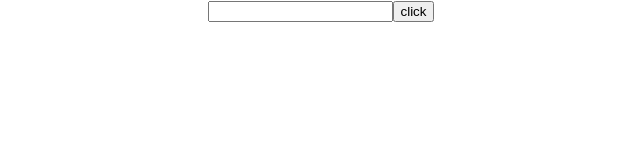
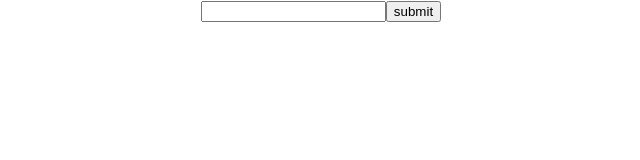
Before and after one commit to aleksbuk/practice-tasks, a React (Create React App) app in the folder Lesha/practice-for-interview/: page / in a window 1280 px wide. Shown: the top 160 px of the page, without its empty margins (319-959 px from the left). Built offline with nearby package versions, Linux system fonts and the light colour scheme.

Commit message:
refactor input task

```diff
--- a/Lesha/practice-for-interview/src/components/Input/Input.tsx
+++ b/Lesha/practice-for-interview/src/components/Input/Input.tsx
@@ -1,24 +1,25 @@
 import React, { useState } from 'react';
 
 export function Input() {
-    const [state, setState] = useState<any | null>(null);
+   const [name, setName] = useState<any | null>(null)
 
-    const handleOnchange = (e:any) => {
-        e.preventDefault()
-        setState(e.target.value)
+    const handleOnclick = (e:any) => {
+       setName(e.target.value)
     }
 
-    const handlerOnSubmit = (e:any) => {
-        console.log(state)
-        setState('')
-        e.preventDefault()
+    const handleOnSubmit = (e:any) => {
+       !name.length
+           ? (alert('Enter any data'))
+           : console.log(name)
+             e.preventDefault()
+             setName('')
     }
 
    return (
        <div>
            <form>
-               <input type="text" onChange={handleOnchange} value={state}/>
-               <button type='submit' onClick={handlerOnSubmit}>click</button>
+               <input type='text' value={name} onChange={handleOnclick}/>
+               <button type='submit' onClick={handleOnSubmit}>submit</button>
            </form>
        </div>
    )
```
